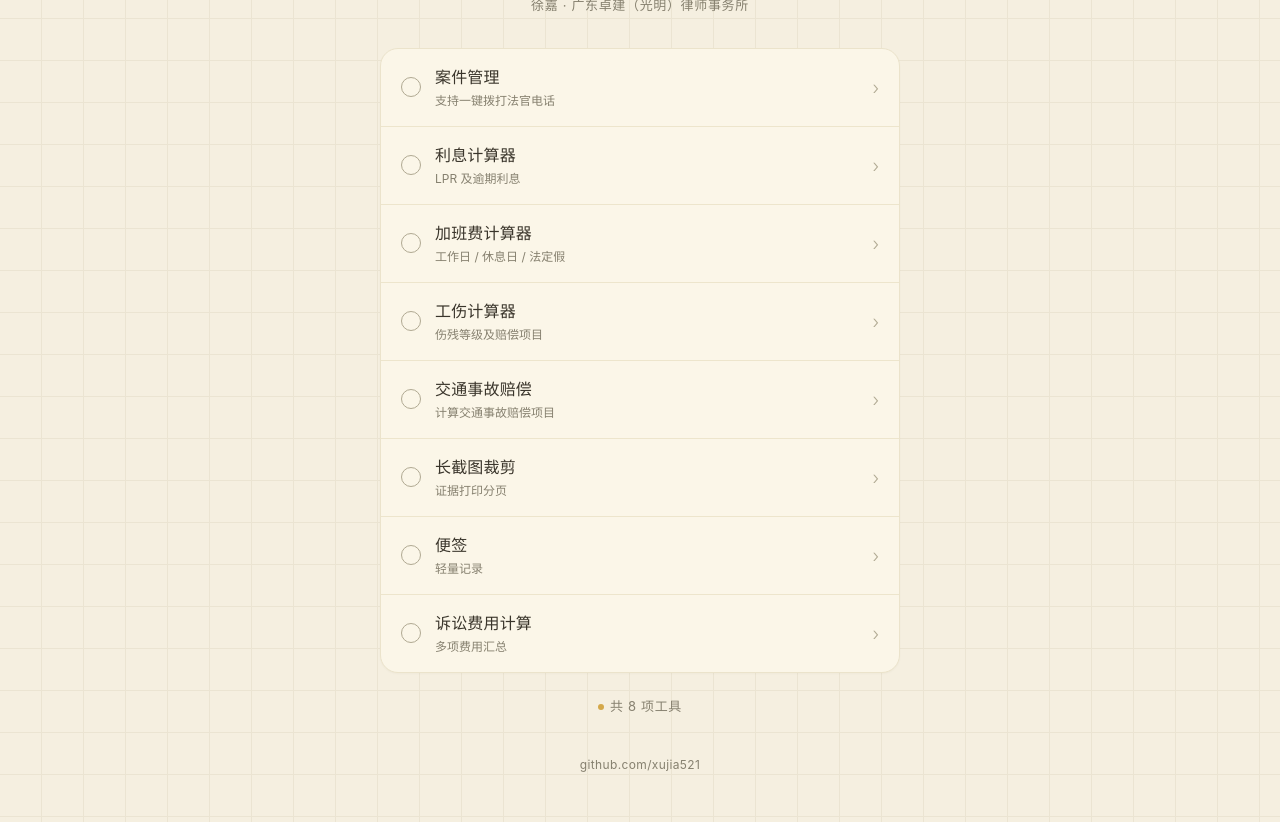
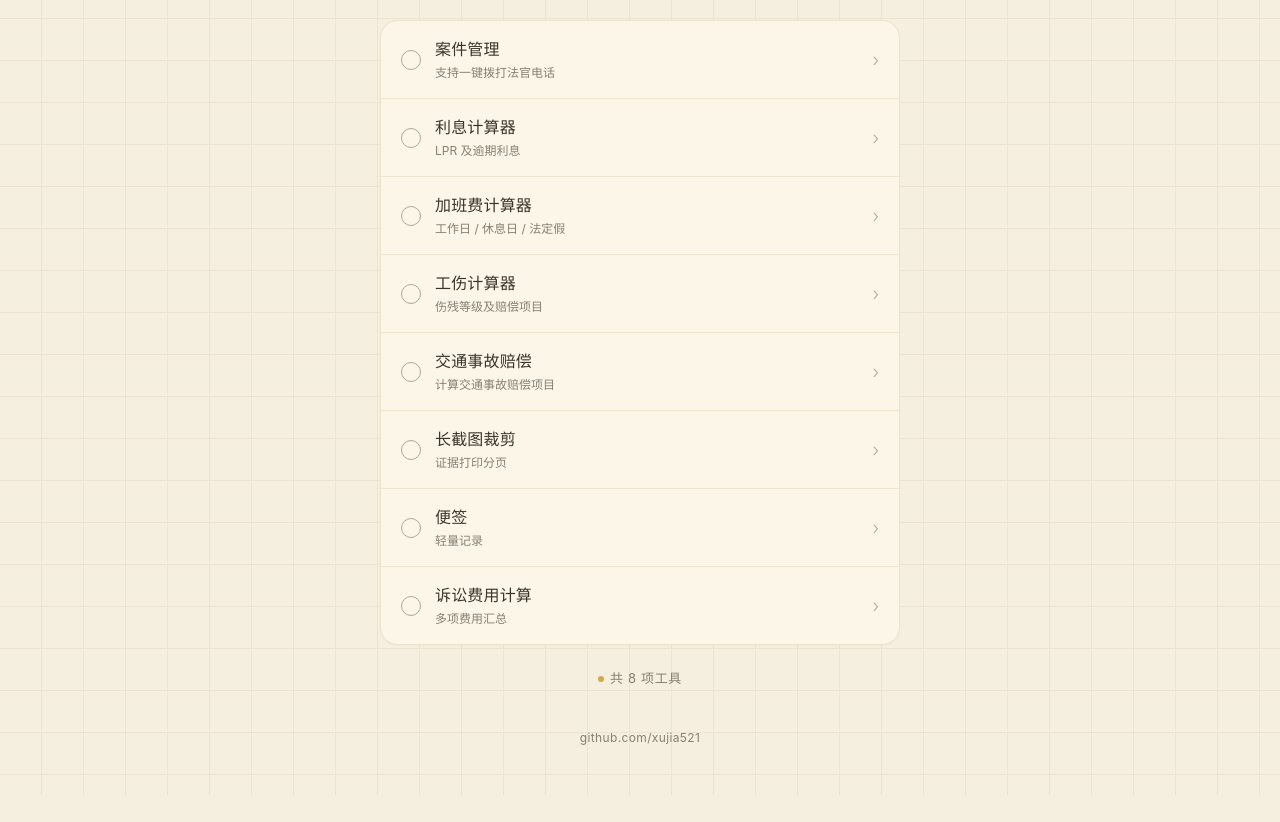
Before and after one commit to XuJia521/xujia521.github.io, a plain HTML site: page index.html in a window 1280 px wide. Shown: the part 107-929 px from the top of the page. After the commit the page ends 902 px from the top, so only its background shows below. Drawn offline with Linux system fonts and the light colour scheme.

Commit message:
更新 index.html

```diff
--- a/index.html
+++ b/index.html
@@ -4,7 +4,7 @@
 <meta charset="UTF-8">
 <meta name="viewport" content="width=device-width, initial-scale=1.0, viewport-fit=cover">
 
-<!-- <title>徐嘉 · 法律工具集</title>   -->
+<title>徐嘉 · 法律工具集</title>
 
 <!-- PWA 基础 -->
 <link rel="manifest" href="manifest.json">
@@ -288,7 +288,7 @@
 <div class="container">
   <header>
     <h1>法律工具</h1>
-    <p class="subtitle">徐嘉 · 广东卓建（光明）律师事务所</p>
+    <!--p class="subtitle">徐嘉 · 广东卓建（光明）律师事务所</p -->
   </header>
 
   <nav class="card">
```
